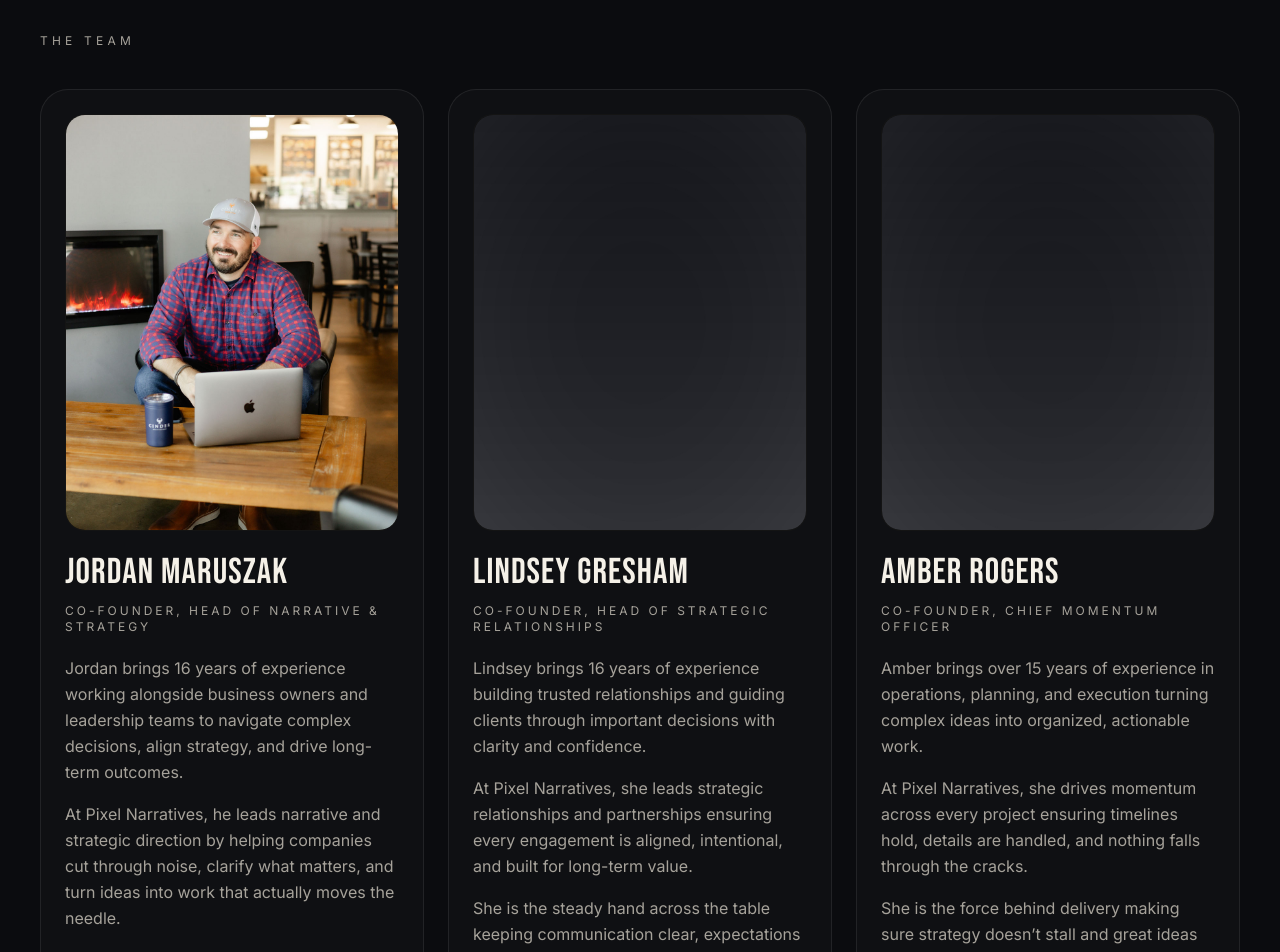
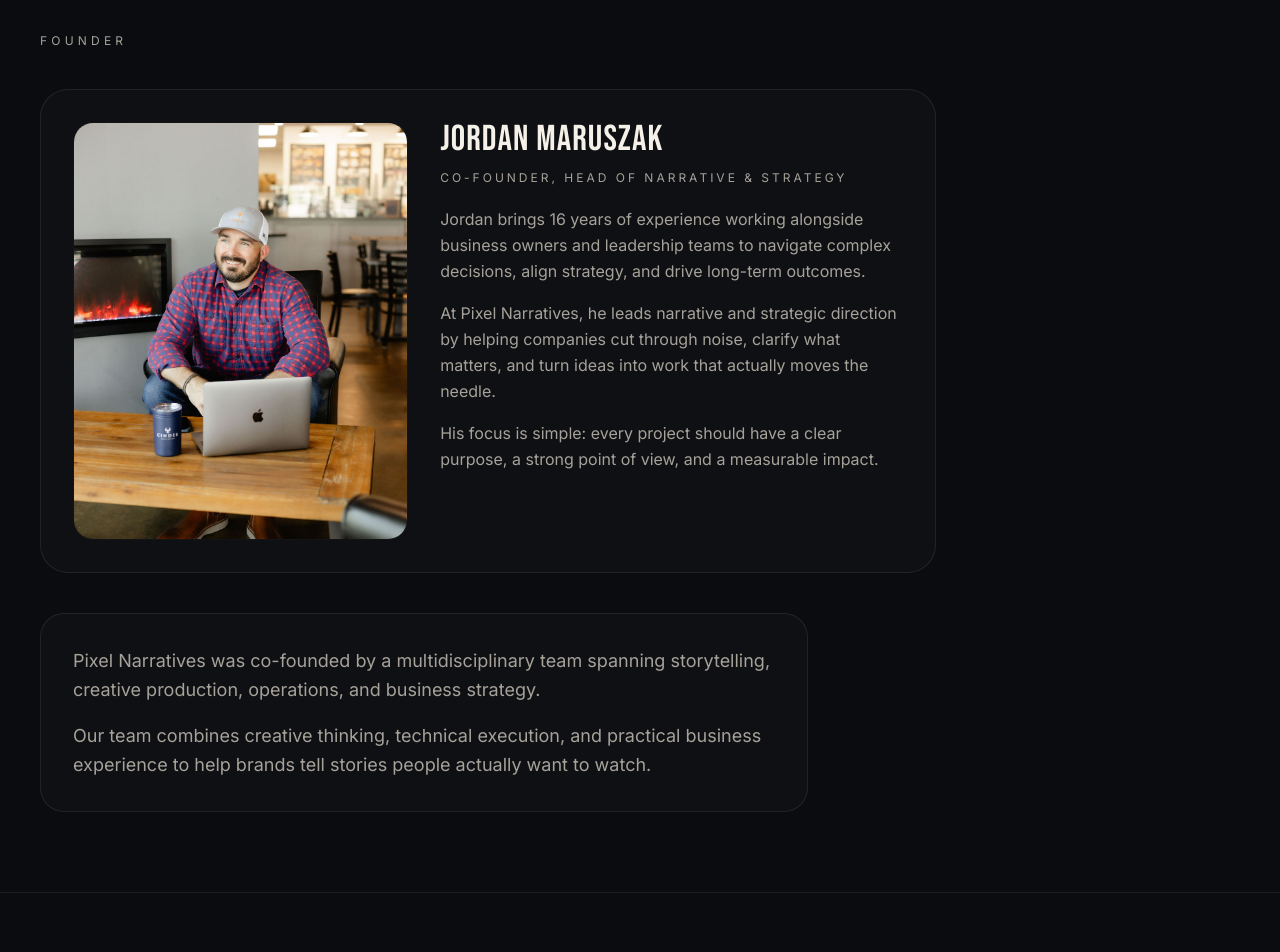
Before and after one commit to jmaruszak/pixel-narratives-site, a Next.js app in the folder pixel-narratives-site/: page /about in a window 1280 px wide. Shown: the part 1700-2652 px from the top of the page. Built offline with nearby package versions, Linux system fonts and the light colour scheme.

Commit message:
About: founder-led team section with Jordan featured.
Replace three-column team grid with single Jordan profile and subtle co-founder blurb. Soften Why We Are Different copy for leadership-led positioning.

Co-authored-by: Cursor <cursoragent@cursor.com>

```diff
--- a/pixel-narratives-site/src/app/about/page.tsx
+++ b/pixel-narratives-site/src/app/about/page.tsx
@@ -11,8 +11,7 @@ export const metadata: Metadata = {
   alternates: { canonical: "/about" },
 };
 
-const team = [
-  {
+const founder = {
   name: "Jordan Maruszak",
   title: "Co-Founder, Head of Narrative & Strategy",
   image: "/images/about-jordan.jpg",
@@ -21,28 +20,7 @@ const team = [
     "At Pixel Narratives, he leads narrative and strategic direction by helping companies cut through noise, clarify what matters, and turn ideas into work that actually moves the needle.",
     "His focus is simple: every project should have a clear purpose, a strong point of view, and a measurable impact.",
   ],
-  },
-  {
-    name: "Lindsey Gresham",
-    title: "Co-Founder, Head of Strategic Relationships",
-    image: "/images/about-lindsey-placeholder.jpg",
-    body: [
-      "Lindsey brings 16 years of experience building trusted relationships and guiding clients through important decisions with clarity and confidence.",
-      "At Pixel Narratives, she leads strategic relationships and partnerships ensuring every engagement is aligned, intentional, and built for long-term value.",
-      "She is the steady hand across the table keeping communication clear, expectations grounded, and clients confident in both the process and the outcome.",
-    ],
-  },
-  {
-    name: "Amber Rogers",
-    title: "Co-Founder, Chief Momentum Officer",
-    image: "/images/about-amber-placeholder.jpg",
-    body: [
-      "Amber brings over 15 years of experience in operations, planning, and execution turning complex ideas into organized, actionable work.",
-      "At Pixel Narratives, she drives momentum across every project ensuring timelines hold, details are handled, and nothing falls through the cracks.",
-      "She is the force behind delivery making sure strategy doesn’t stall and great ideas get finished.",
-    ],
-  },
-];
+} as const;
 
 export default function AboutPage() {
   return (
@@ -113,7 +91,7 @@ export default function AboutPage() {
           </div>
           <div className="space-y-6 text-lg leading-relaxed text-[var(--muted)] md:text-xl">
             <p>
-              We bring over 15 years of experience each working alongside
+              Our leadership brings over 15 years of experience working alongside
               business owners and leadership teams in high-stakes environments.
             </p>
             <p>That experience shapes everything we do.</p>
@@ -132,36 +110,45 @@ export default function AboutPage() {
       <section className="border-t border-white/8">
         <div className="mx-auto w-full max-w-7xl px-6 py-20 md:px-10">
           <p className="text-xs uppercase tracking-[0.35em] text-[var(--muted)]">
-            The Team
+            Founder
           </p>
-          <div className="mt-10 grid gap-6 md:grid-cols-3">
-            {team.map((member) => (
-              <article
-                key={member.name}
-                className="rounded-[28px] border border-white/8 bg-white/[0.02] p-6"
-              >
+          <article className="mt-10 max-w-4xl rounded-[28px] border border-white/8 bg-white/[0.02] p-6 md:p-8">
+            <div className="grid gap-8 md:grid-cols-[0.42fr_0.58fr] md:items-start">
               <div className="overflow-hidden rounded-[20px] border border-white/8 bg-black">
                 <Image
-                    src={member.image}
-                    alt={member.name}
+                  src={founder.image}
+                  alt={founder.name}
                   width={1200}
                   height={1500}
                   className="aspect-[4/5] h-auto w-full object-cover"
                 />
               </div>
-                <h2 className="mt-6 text-3xl leading-none md:text-4xl">
-                  {member.name}
+              <div>
+                <h2 className="text-3xl leading-none md:text-4xl">
+                  {founder.name}
                 </h2>
                 <p className="mt-3 text-xs uppercase tracking-[0.25em] text-[var(--muted)]">
-                  {member.title}
+                  {founder.title}
                 </p>
                 <div className="mt-5 space-y-4 text-sm leading-relaxed text-[var(--muted)] md:text-base">
-                  {member.body.map((paragraph) => (
+                  {founder.body.map((paragraph) => (
                     <p key={paragraph}>{paragraph}</p>
                   ))}
                 </div>
+              </div>
+            </div>
           </article>
-            ))}
+          <div className="mt-10 max-w-3xl rounded-[24px] border border-white/8 bg-white/[0.02] p-6 md:p-8">
+            <p className="text-base leading-relaxed text-[var(--muted)] md:text-lg">
+              Pixel Narratives was co-founded by a multidisciplinary team
+              spanning storytelling, creative production, operations, and business
+              strategy.
+            </p>
+            <p className="mt-4 text-base leading-relaxed text-[var(--muted)] md:text-lg">
+              Our team combines creative thinking, technical execution, and
+              practical business experience to help brands tell stories people
+              actually want to watch.
+            </p>
           </div>
         </div>
       </section>
```
Lines whose indentation alone changed are shown as unchanged.
